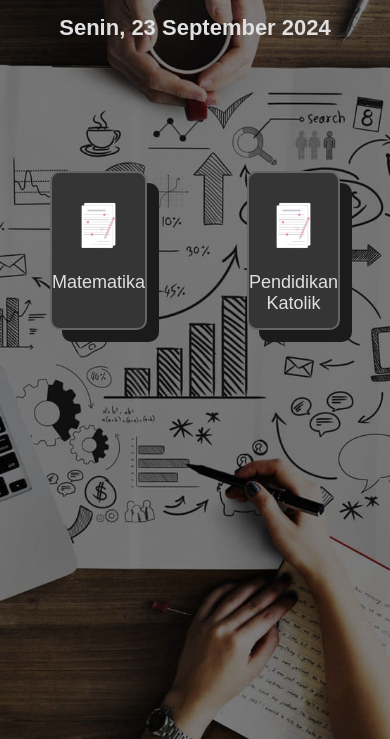
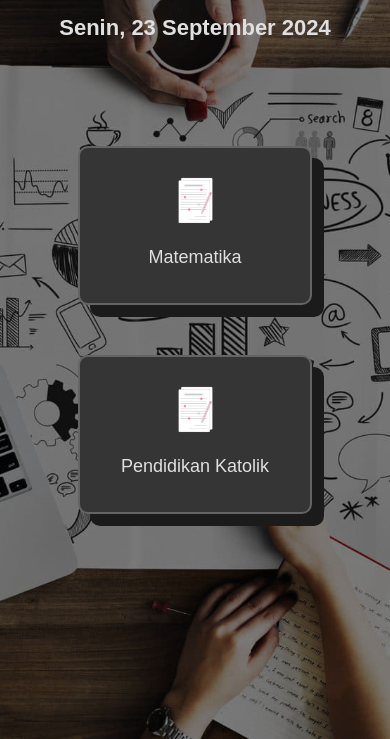
Before and after one commit to Prounded/exam-website3, a plain HTML site: page index.html in a window 390 px wide. Shown: the part 105-844 px from the top of the page. Drawn offline with Linux system fonts and the light colour scheme; some packages are replaced by stand-ins of ours; a script that the page names is missing.

Commit message:
style.css

```diff
--- a/style.css
+++ b/style.css
@@ -75,3 +75,18 @@ body{
     top: 20px;
     font-weight: bold;
 }
+
+@media (max-width: 900px){
+    .examLinkContainer{
+        display: block;
+        justify-content: center;
+        top: 75px;
+    }
+
+    .examDisplayContainer{
+        top: 100px;
+        margin-left: auto;
+        margin-right: auto;
+        margin-top: 50px;
+    }
+}
```
